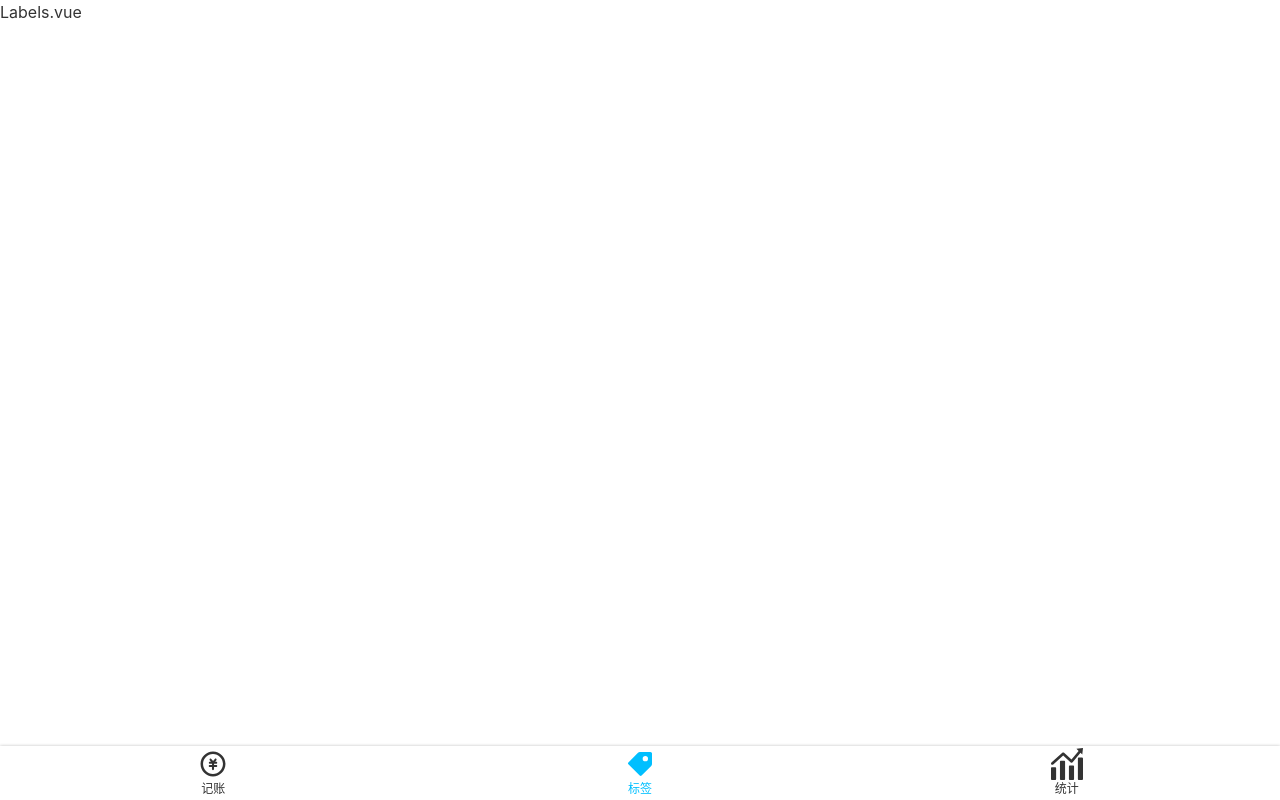
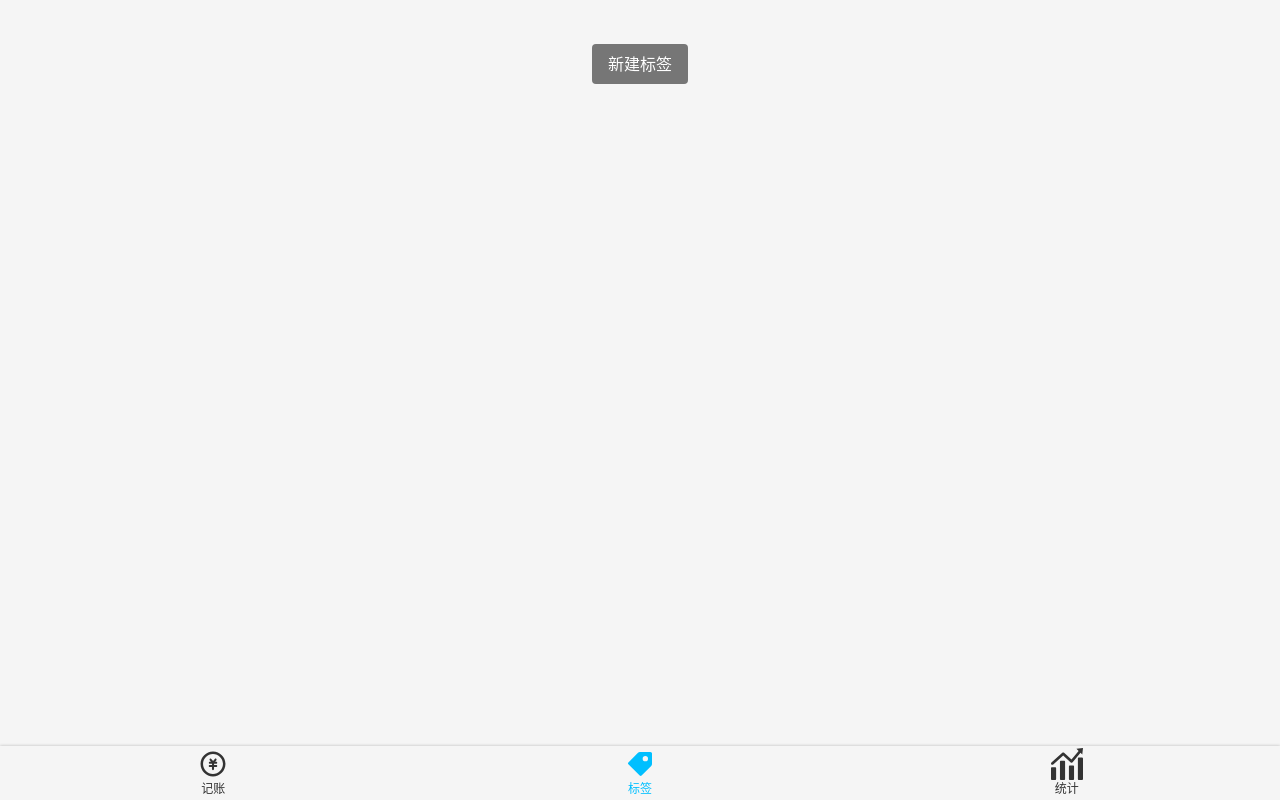
Before and after one commit to Eternal-could/bill, a Vue app: page /#/labels in a window 1280 px wide. Built offline with nearby package versions, Linux system fonts and the light colour scheme.

Commit message:
展示和创建标签

```diff
--- a/src/App.vue
+++ b/src/App.vue
@@ -14,5 +14,6 @@
   line-height: 1.5;
   font-size: 16px;
   font-family: $font-hei;
+  background: #f5f5f5;
 }
 </style>
--- a/src/model.ts
+++ b/src/models/recordListModel.ts
@@ -1,5 +1,5 @@
 const localStorageKeyName = 'recordList';
-const model = {
+const recordListModel = {
     fetch() {
         return JSON.parse(window.localStorage.getItem(localStorageKeyName) || '[]') as RecordItem[];
     },
@@ -10,5 +10,4 @@
         return JSON.parse(JSON.stringify(data))
     }
 };
-
-export default model;
+export default recordListModel;
--- /dev/null
+++ b/src/models/tagListModel.ts
@@ -0,0 +1,27 @@
+const localStorageKeyName = 'tagList';
+type TagListModel = {
+    data: string[],
+    fetch: () => string[],
+    create: (name: string) => 'success' | 'duplicated' // 联合类型
+    save: () => void
+}
+
+const tagListModel: TagListModel = {
+    data: [],
+    fetch() {
+        this.data = JSON.parse(window.localStorage.getItem(localStorageKeyName) || '[]');
+        return this.data;
+    },
+    save() {
+        window.localStorage.setItem(localStorageKeyName, JSON.stringify(this.data));
+    },
+    create(name) {
+        if (this.data.indexOf(name) >= 0) {
+            return 'duplicated';
+        }
+        this.data.push(name);
+        this.save();
+        return 'success';
+    }
+};
+export default tagListModel;
--- a/src/views/Labels.vue
+++ b/src/views/Labels.vue
@@ -1,15 +1,73 @@
 <template>
   <Layout>
-    Labels.vue
+    <div class="tags">
+      <div class="tag" v-for="tag in tags" :key="tag">
+        <span>{{tag}}</span>
+        <Icon name="right"/>
+      </div>
+    </div>
+    <div class="createTag-wrapper">
+      <Button class="createTag"
+              @click="createTag">
+        新建标签
+      </Button>
+    </div>
   </Layout>
 </template>
 
 <script lang="ts">
-export default {
-  name: "Labels"
+import Vue from 'vue';
+import {Component, Prop} from 'vue-property-decorator';
+import tagListModel from '@/models/tagListModel';
+
+tagListModel.fetch();
+@Component
+export default class Labels extends Vue {
+  tags = tagListModel.data;
+  createTag() {
+    const name = window.prompt('请输出标签名');
+    if (name) {
+      const message = tagListModel.create(name);
+      if (message === 'duplicated') {
+        window.alert('标签名重复了');
+      } else if (message === 'success') {
+        window.alert('添加成功');
+      }
+    }
+  }
 }
 </script>
 
 <style lang="scss" scoped>
-
+.tags {
+  background: white;
+  font-size: 16px;
+  padding-left: 16px;
+  > .tag {
+    min-height: 44px;
+    display: flex;
+    align-items: center;
+    justify-content: space-between;
+    border-bottom: 1px solid #e6e6e6;
+    svg {
+      width: 18px;
+      height: 18px;
+      color: #666;
+      margin-right: 16px;
+    }
+  }
+}
+.createTag {
+  background: #767676;
+  color: white;
+  border-radius: 4px;
+  border: none;
+  height: 40px;
+  padding: 0 16px;
+  &-wrapper {
+    text-align: center;
+    padding: 16px;
+    margin-top: 44-16px;
+  }
+}
 </style>
--- a/src/views/Money.vue
+++ b/src/views/Money.vue
@@ -1,6 +1,5 @@
 <template>
   <Layout class-prefix="layout">
-    {{recordList}}
     <NumberPad :value.sync="record.amount" @submit="saveRecord"/>
     <Types :value.sync="record.type"/>
     <Notes @update:value="onUpdateNotes"/>
@@ -15,9 +14,11 @@
 import Tags from "@/components/Money/Tags.vue";
 import Vue from 'vue';
 import {Component, Prop, Watch} from 'vue-property-decorator';
-import model from '@/model';
+import recordListModel from '@/models/recordListModel';
+import tagListModel from '@/models/tagListModel';
 // const version = window.localStorage.getItem('version')||'0';
-const recordList = model.fetch();
+const recordList = recordListModel.fetch();
+const tagList = tagListModel.fetch();
 //
 //
 // if (version === '0.0.1') {
@@ -38,7 +39,7 @@
   components: {Tags, Notes, Types, NumberPad},
 })
 export default class Money extends Vue {
-  tags = ['衣','食','住','行'];
+  tags = tagList;
   record: RecordItem = {tags: [], notes: '', type:'-', amount: 0 };
   recordList: RecordItem[] = recordList;
 
@@ -50,13 +51,13 @@
   }
   saveRecord() {
     // 深拷贝
-    const deepClone: RecordItem = model.clone(this.record)
+    const deepClone: RecordItem = recordListModel.clone(this.record)
     deepClone.createAt = new Date();
     this.recordList.push(deepClone);
   }
   @Watch('recordList')
   onRecordListChange() {
-    model.save(this.recordList)
+    recordListModel.save(this.recordList)
   }
 }
 </script>
```
Also changed, not shown: src/assets/icons/right.svg (added).
